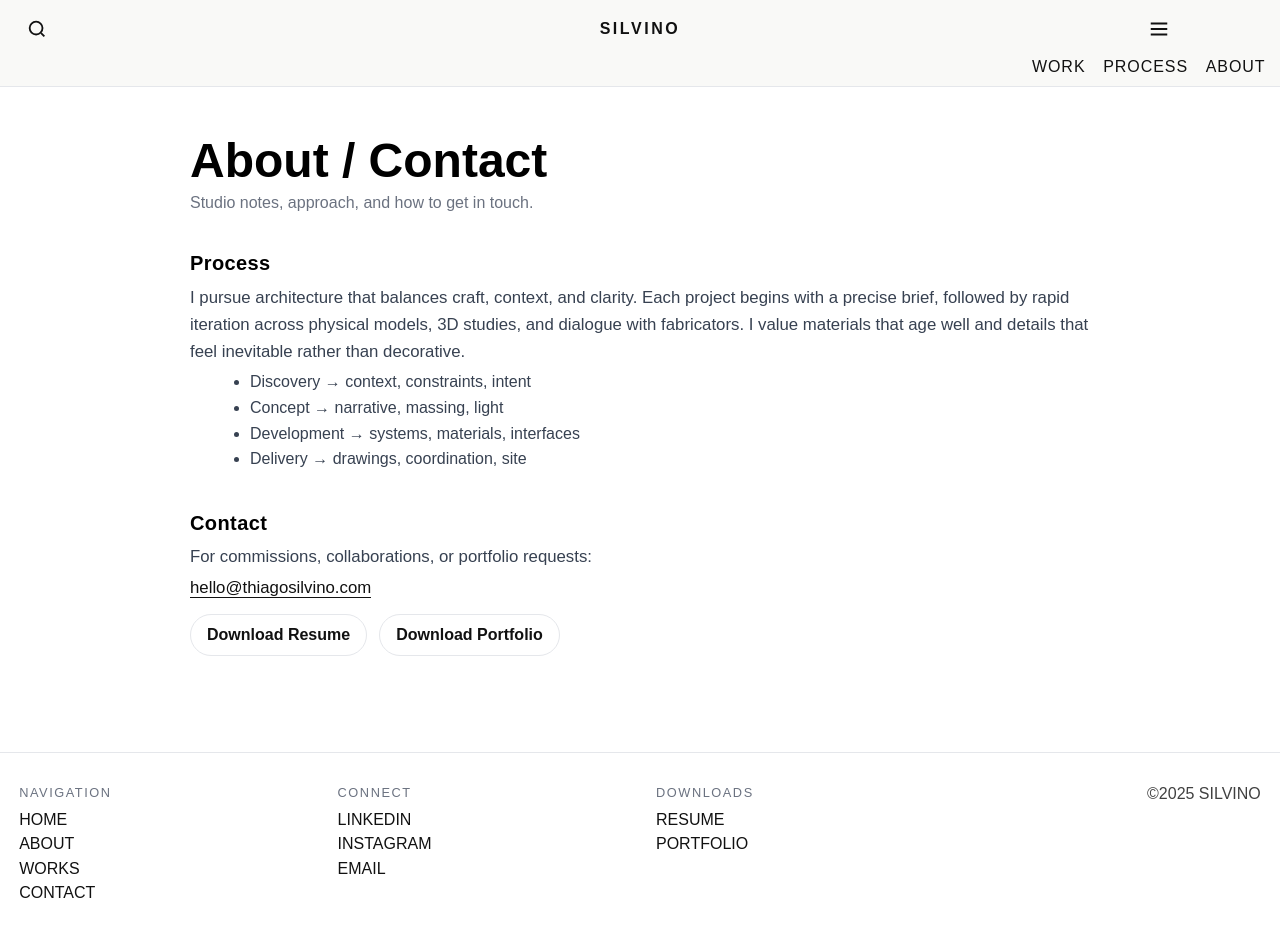
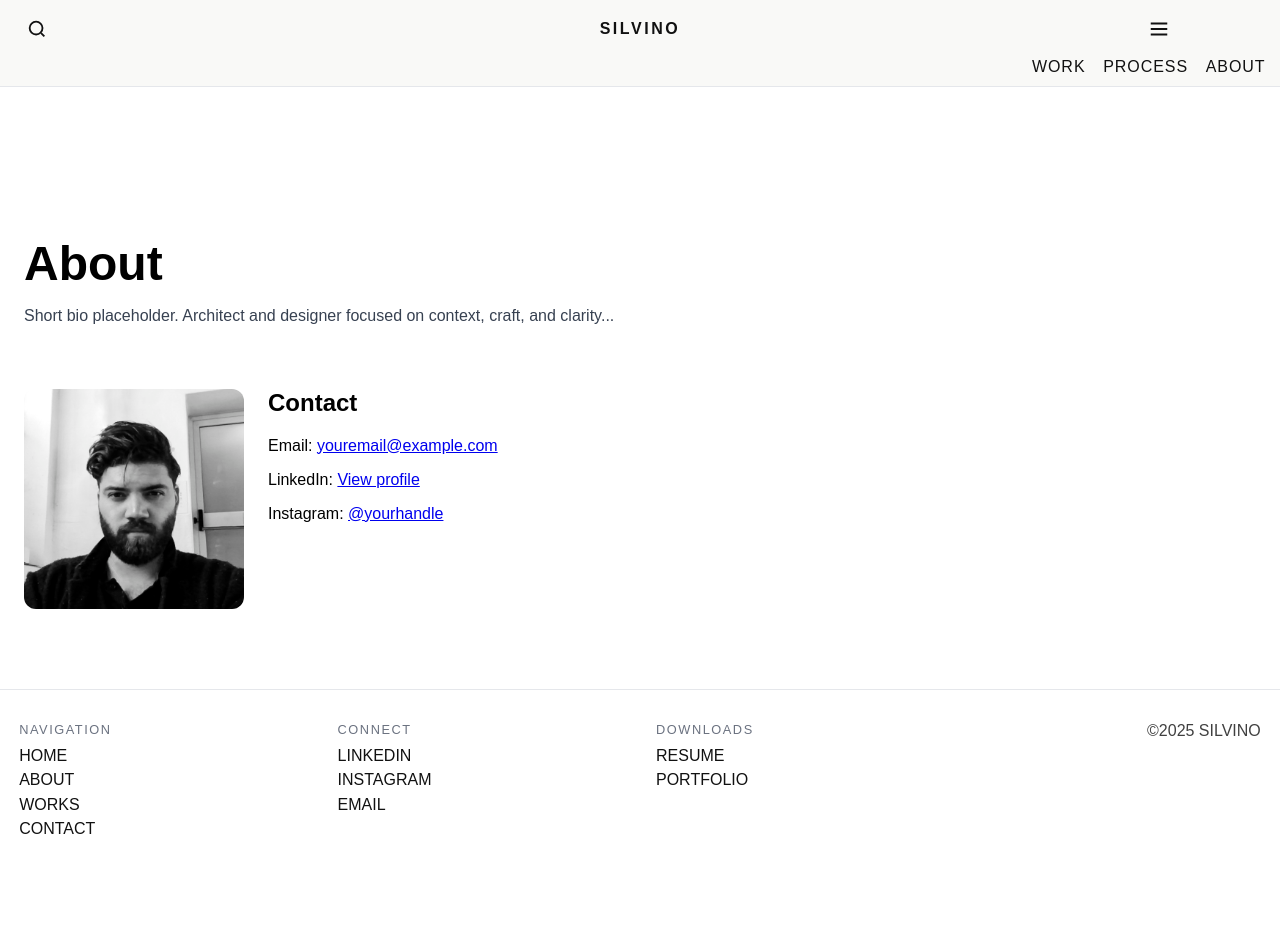
Before and after one commit to ThiagoSilvino/TRS.Portfolio, a Next.js app: page /about in a window 1280 px wide. After the commit the page ends 870 px from the top, so only its background shows below. Built offline with nearby package versions, Linux system fonts and the light colour scheme.

Commit message:
Update about.js

```diff
--- a/pages/about.js
+++ b/pages/about.js
@@ -1,50 +1,28 @@
 // pages/about.js
 export default function AboutPage() {
   return (
-    <main style={{ maxWidth: 900, margin: "0 auto", padding: "3rem 1.5rem" }}>
-      {/* Title */}
-      <h1 style={{ fontSize: "clamp(2.2rem, 5vw, 3rem)", margin: 0, lineHeight: 1.1 }}>About / Contact</h1>
-      <p style={{ color: "#6B7280", marginTop: ".4rem" }}>
-        Studio notes, approach, and how to get in touch.
-      </p>
-
-      {/* Process anchor (so the top nav link “PROCESS” can jump here) */}
-      <section id="process" style={{ marginTop: "2.5rem" }}>
-        <h2 style={h2}>Process</h2>
-        <p style={p}>
-          I pursue architecture that balances craft, context, and clarity. Each project begins with a precise brief,
-          followed by rapid iteration across physical models, 3D studies, and dialogue with fabricators. I value
-          materials that age well and details that feel inevitable rather than decorative.
+    <main style={{ maxWidth: 1280, margin: "0 auto", padding: "2rem 1.5rem" }}>
+      <section style={{ padding: "min(6vw,5rem) 0 1rem" }}>
+        <h1 style={{ fontSize: "clamp(2rem, 5vw, 3rem)", marginBottom: "1rem" }}>About</h1>
+        <p style={{ maxWidth: "70ch", color: "#374151" }}>
+          Short bio placeholder. Architect and designer focused on context, craft, and clarity...
         </p>
-        <ul style={list}>
-          <li>Discovery → context, constraints, intent</li>
-          <li>Concept → narrative, massing, light</li>
-          <li>Development → systems, materials, interfaces</li>
-          <li>Delivery → drawings, coordination, site</li>
-        </ul>
       </section>
 
-      {/* Contact */}
-      <section style={{ marginTop: "2.5rem" }}>
-        <h2 style={h2}>Contact</h2>
-        <p style={p}>
-          For commissions, collaborations, or portfolio requests:
-        </p>
-        <p style={p}>
-          <a href="mailto:hello@thiagosilvino.com" style={link}>hello@thiagosilvino.com</a>
-        </p>
-        <div style={{ display: "flex", gap: ".75rem", marginTop: ".75rem" }}>
-          <a href="/resume.pdf" style={btn} download>Download Resume</a>
-          <a href="/portfolio.pdf" style={btn} download>Download Portfolio</a>
+      {/* Contact section with portrait on the left */}
+      <section id="contact" style={{ display: "grid", gridTemplateColumns: "220px 1fr", gap: "1.5rem", alignItems: "start", marginTop: "2rem" }}>
+        <img
+          src="/Thiago_Silvino_SML_ABOUT.JPG"
+          alt="Thiago Rocha Silvino portrait"
+          style={{ width: 220, height: "auto", borderRadius: 12, objectFit: "cover" }}
+        />
+        <div>
+          <h2 style={{ marginTop: 0 }}>Contact</h2>
+          <p>Email: <a href="mailto:youremail@example.com">youremail@example.com</a></p>
+          <p>LinkedIn: <a href="https://www.linkedin.com/" target="_blank" rel="noreferrer">View profile</a></p>
+          <p>Instagram: <a href="https://instagram.com/" target="_blank" rel="noreferrer">@yourhandle</a></p>
         </div>
       </section>
     </main>
   );
 }
-
-/* styles */
-const h2 = { fontSize: "1.25rem", margin: "0 0 .6rem", letterSpacing: ".02em" };
-const p = { fontSize: "1.05rem", color: "#374151", lineHeight: 1.6, margin: ".25rem 0" };
-const list = { margin: ".25rem 0 0 1.25rem", color: "#374151", lineHeight: 1.6 };
-const link = { color: "#111", textDecoration: "none", borderBottom: "1px solid #111" };
-const btn = { display: "inline-block", padding: ".7rem 1rem", borderRadius: 999, border: "1px solid #E5E7EB", background: "#fff", textDecoration: "none", color: "#111", fontWeight: 600 };
```
